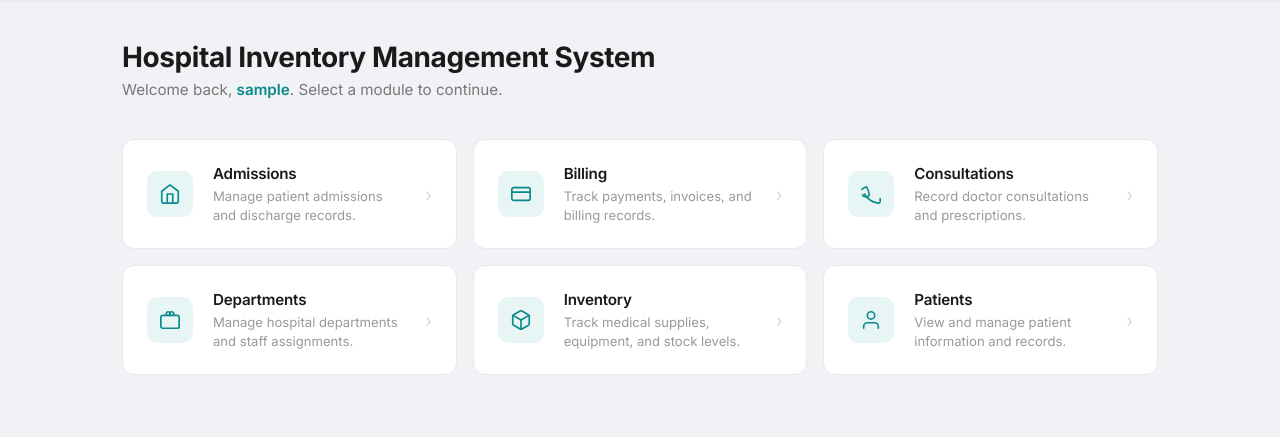
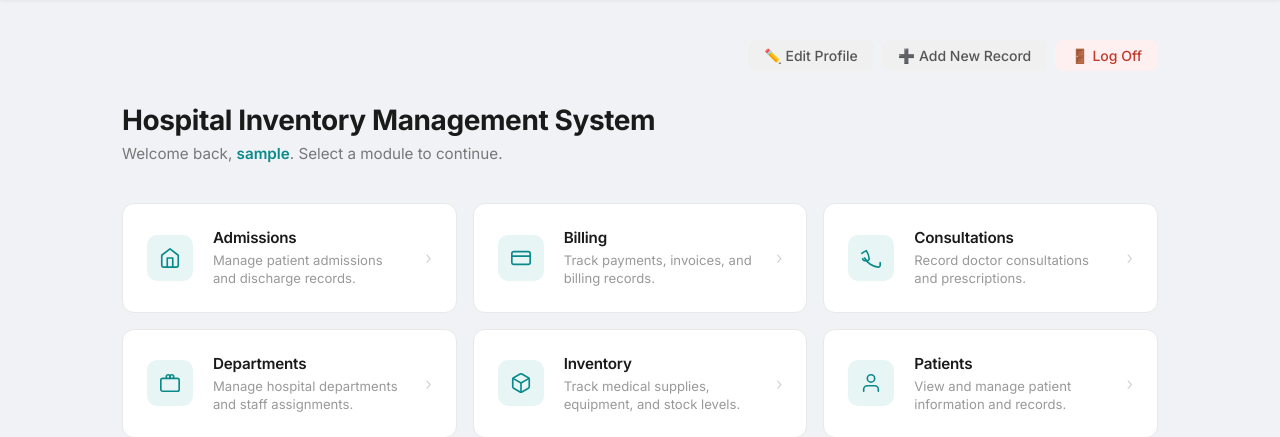
Before and after one commit to cyril333/HospitalManagement, a Django app: page / in a window 1280 px wide. Shown: the part 60-497 px from the top of the page. Run offline with Django 5.2, Linux system fonts and the light colour scheme; the visitor is signed in with stand-in values (Sample User, id 1).

Commit message:
ProjecT V2

```diff
--- a/hospital_project/settings.py
+++ b/hospital_project/settings.py
@@ -82,9 +82,9 @@ WSGI_APPLICATION = 'hospital_project.wsgi.application'
 DATABASES = {
     'default': {
         'ENGINE': 'django.db.backends.mysql',
-        'NAME': 'hospital_db',
+        'NAME': 'hospitalmanagement_db',
         'USER': 'root',
-        'PASSWORD': '123456',
+        'PASSWORD': 'admin123',
         'HOST': 'localhost',   # or your MySQL server IP
         'PORT': '3306',
         'OPTIONS': {
--- a/hospital_project/urls.py
+++ b/hospital_project/urls.py
@@ -1,8 +1,8 @@
 from django.contrib import admin
 from django.urls import path, include
+from django.contrib.auth.decorators import login_required
 from django.views.generic import TemplateView
-from django.contrib.auth.views import LoginView, LogoutView
-from django.contrib.auth.decorators import login_required
+from accounts import views as account_views
 
 urlpatterns = [
     path('admin/', admin.site.urls),
@@ -10,8 +10,9 @@ urlpatterns = [
         TemplateView.as_view(template_name='index.html'),
         login_url='/login/'
     ), name='index'),
-    path('login/', LoginView.as_view(template_name='login.html'), name='login'),
-    path('logout/', LogoutView.as_view(next_page='/login/'), name='logout'),
+    path('login/', account_views.login_view, name='login'),
+    path('logout/', account_views.logout_view, name='logout'),
+    path('edit-profile/', account_views.edit_profile, name='edit_profile'),
     path('accounts/', include('accounts.urls')),
     path('departments/', include('departments.urls')),
     path('patients/', include('patients.urls')),
--- a/templates/index.html
+++ b/templates/index.html
@@ -2,6 +2,36 @@
 
 {% block content %}
 <style>
+    .top-nav {
+        display: flex;
+        justify-content: flex-end;
+        gap: 0.5rem;
+        margin-bottom: 2rem;
+    }
+
+    .top-nav a {
+        padding: 0.45rem 1rem;
+        border-radius: 8px;
+        font-size: 0.875rem;
+        font-weight: 500;
+        text-decoration: none;
+        transition: background 0.2s, color 0.2s;
+    }
+
+    .nav-default {
+        color: #555;
+        background: #f0f0f0;
+    }
+
+    .nav-default:hover { background: #e0e0e0; }
+
+    .nav-danger {
+        color: #c0392b;
+        background: #fef0f0;
+    }
+
+    .nav-danger:hover { background: #fcd0d0; }
+
     .hero {
         margin-bottom: 2.5rem;
     }
@@ -89,11 +119,20 @@
     .module-card:hover .arrow { color: #0a8a8a; }
 </style>
 
+<!-- Navigation Buttons -->
+<div class="top-nav">
+    <a href="{% url 'edit_profile' %}" class="nav-default">✏️ Edit Profile</a>
+    <a href="{% url 'medicine_add' %}" class="nav-default">➕ Add New Record</a>
+    <a href="{% url 'logout' %}" class="nav-danger">🚪 Log Off</a>
+</div>
+
+<!-- Hero -->
 <div class="hero">
     <h1>Hospital Inventory Management System</h1>
     <p>Welcome back, <strong>{{ user.username }}</strong>. Select a module to continue.</p>
 </div>
 
+<!-- Modules -->
 <div class="modules-grid">
 
     <a href="/admissions/" class="module-card">
```
Also changed, not shown: accounts/views.py (+50 -0 lines), 2 other files.
